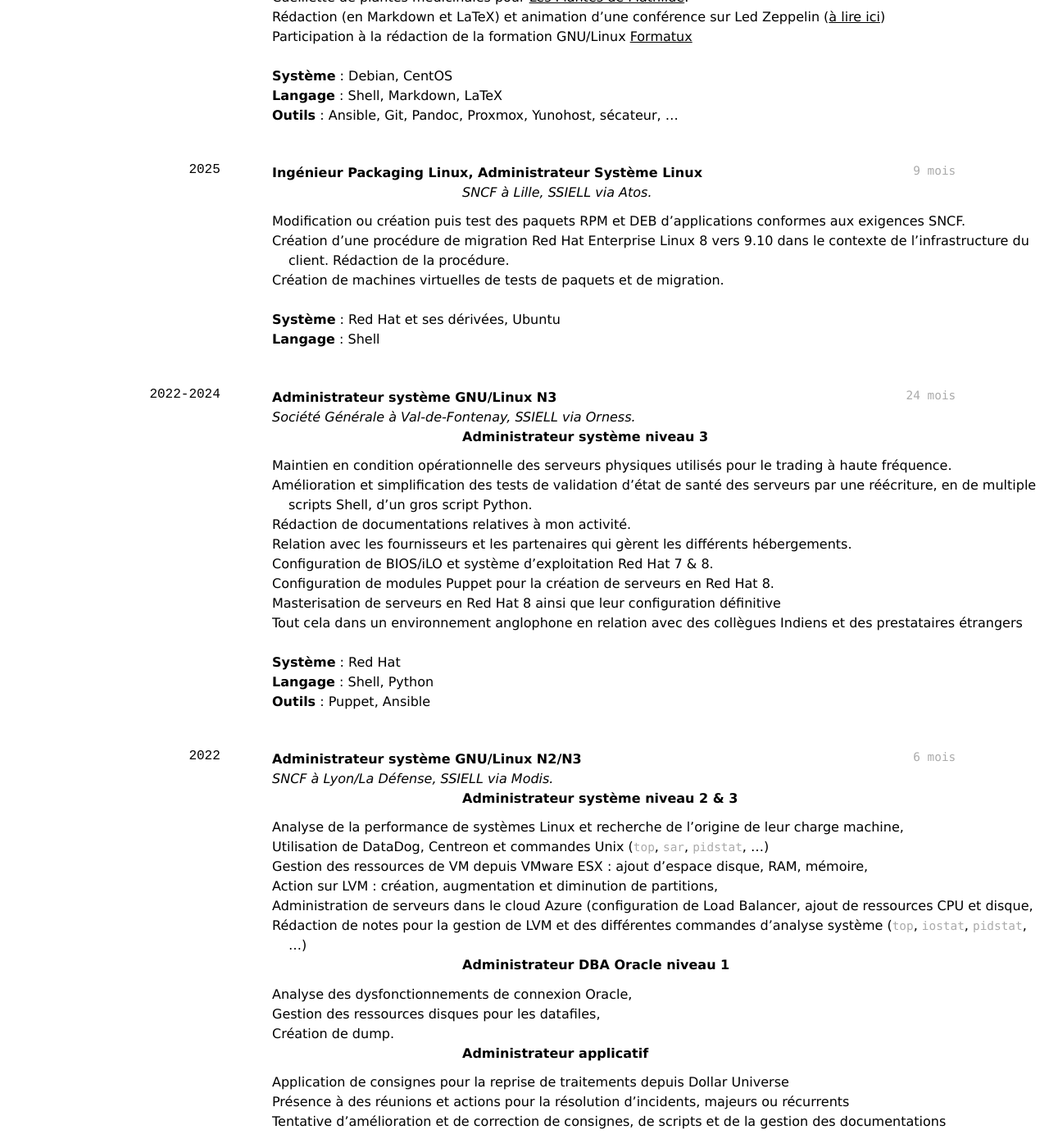
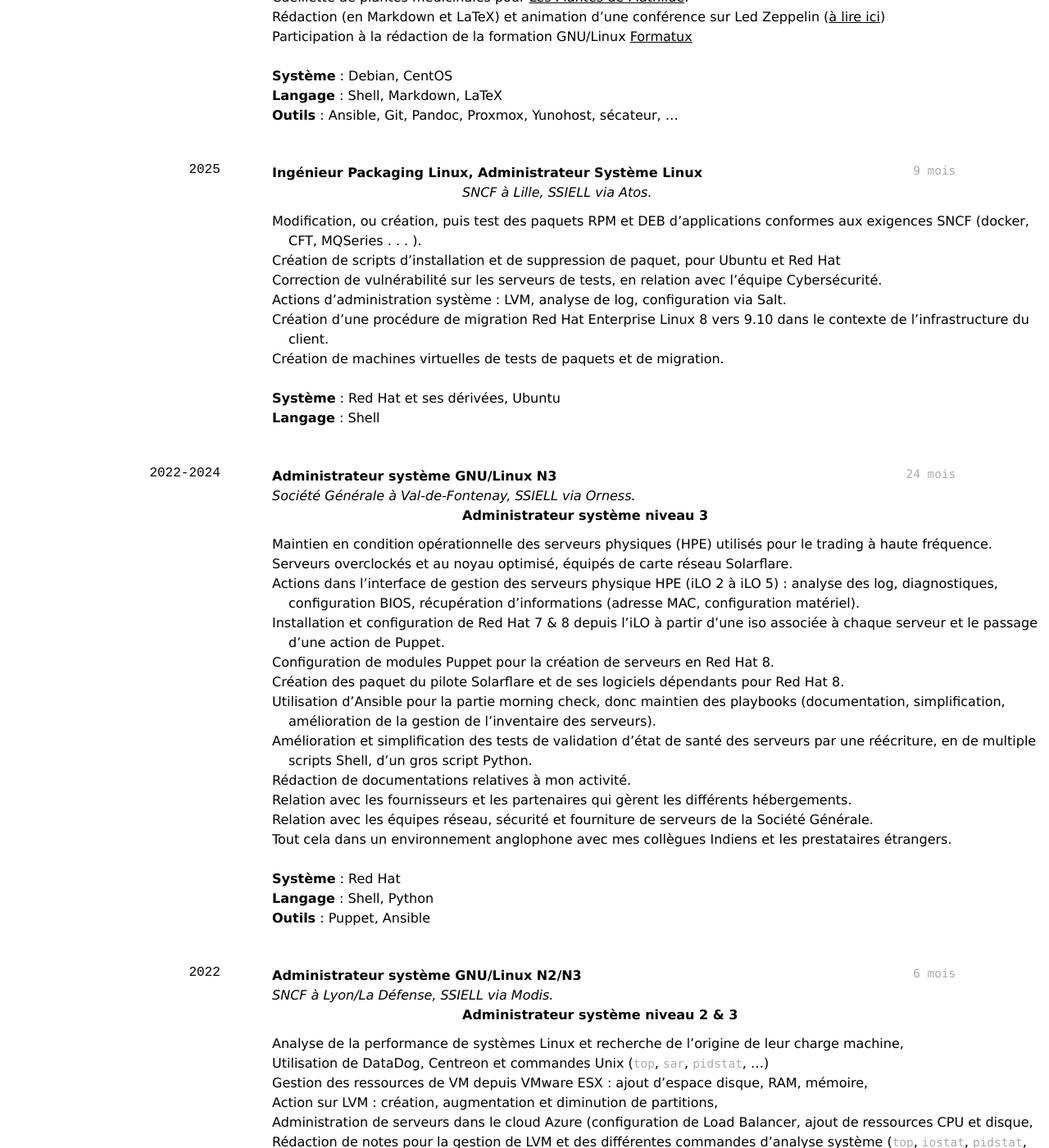
Before and after one commit to ledub72/ledub72.github.io, a Jekyll site: the page built from index.md, in a window 1280 px wide and 1400 px high, scrolled down 2875 px. Shown: the whole window at 82% size. Built offline with Jekyll 4.4.1, drawn with Linux system fonts in a browser that asks for light colours; nearby versions of some CDN libraries; a style sheet for code colours, icons or effects is not loaded; some of the changed text lies outside the part shown.

Commit message:
Amélioration CV (#24)
Amélioration CV
* LaTeX
* index.md

```diff
--- a/index.md
+++ b/index.md
@@ -142,8 +142,11 @@ Expert en shell
 - **Ingénieur Packaging Linux, Administrateur Système Linux**
 - _SNCF à Lille, SSIELL via Atos._
 
-- Modification ou création puis test des paquets RPM et DEB d'applications conformes aux exigences SNCF.
-- Création d'une procédure de migration Red Hat Enterprise Linux 8 vers 9.10 dans le contexte de l'infrastructure du client. Rédaction de la procédure.
+- Modification, ou création, puis test des paquets RPM et DEB d’applications conformes aux exigences SNCF (docker, CFT, MQSeries . . . ).
+- Création de scripts d’installation et de suppression de paquet, pour Ubuntu et Red Hat
+- Correction de vulnérabilité sur les serveurs de tests, en relation avec l’équipe Cybersécurité.
+- Actions d’administration système : LVM, analyse de log, configuration via Salt.
+- Création d’une procédure de migration Red Hat Enterprise Linux 8 vers 9.10 dans le contexte de l’infrastructure du client.
 - Création de machines virtuelles de tests de paquets et de migration.
 
 **Système** : Red Hat et ses dérivées, Ubuntu<br>
@@ -157,14 +160,18 @@ Expert en shell
 - _Société Générale à Val-de-Fontenay, SSIELL via Orness._
 - **Administrateur système niveau 3**
 
-- Maintien en condition opérationnelle des serveurs physiques utilisés pour le trading à haute fréquence.
+- Maintien en condition opérationnelle des serveurs physiques (HPE) utilisés pour le trading à haute fréquence.
+- Serveurs overclockés et au noyau optimisé, équipés de carte réseau Solarflare.
+- Actions dans l’interface de gestion des serveurs physique HPE (iLO 2 à iLO 5) : analyse des log, diagnostiques, configuration BIOS, récupération d’informations (adresse MAC, configuration matériel).
+- Installation et configuration de Red Hat 7 & 8 depuis l’iLO à partir d’une iso associée à chaque serveur et le passage d’une action de Puppet.
+- Configuration de modules Puppet pour la création de serveurs en Red Hat 8.
+- Création des paquet du pilote Solarflare et de ses logiciels dépendants pour Red Hat 8.
+- Utilisation d’Ansible pour la partie morning check, donc maintien des playbooks (documentation, simplification, amélioration de la gestion de l’inventaire des serveurs).
 - Amélioration et simplification des tests de validation d’état de santé des serveurs par une réécriture, en de multiple scripts Shell, d’un gros script Python.
 - Rédaction de documentations relatives à mon activité.
 - Relation avec les fournisseurs et les partenaires qui gèrent les différents hébergements.
-- Configuration de BIOS/iLO et système d'exploitation Red Hat 7 & 8.
-- Configuration de modules Puppet pour la création de serveurs en Red Hat 8.
-- Masterisation de serveurs en Red Hat 8 ainsi que leur configuration définitive
-- Tout cela dans un environnement anglophone en relation avec des collègues Indiens et des prestataires étrangers
+- Relation avec les équipes réseau, sécurité et fourniture de serveurs de la Société Générale.
+- Tout cela dans un environnement anglophone avec mes collègues Indiens et les prestataires étrangers.
 
 **Système** : Red Hat<br>
 **Langage** : Shell, Python<br>
```
Also changed, not shown: other parts of index.md (+1 -1 lines), 9 other files.
